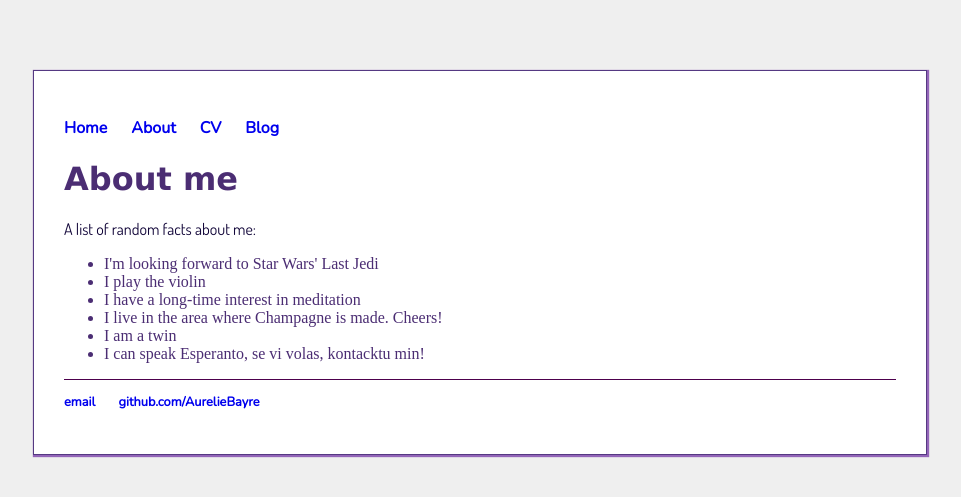
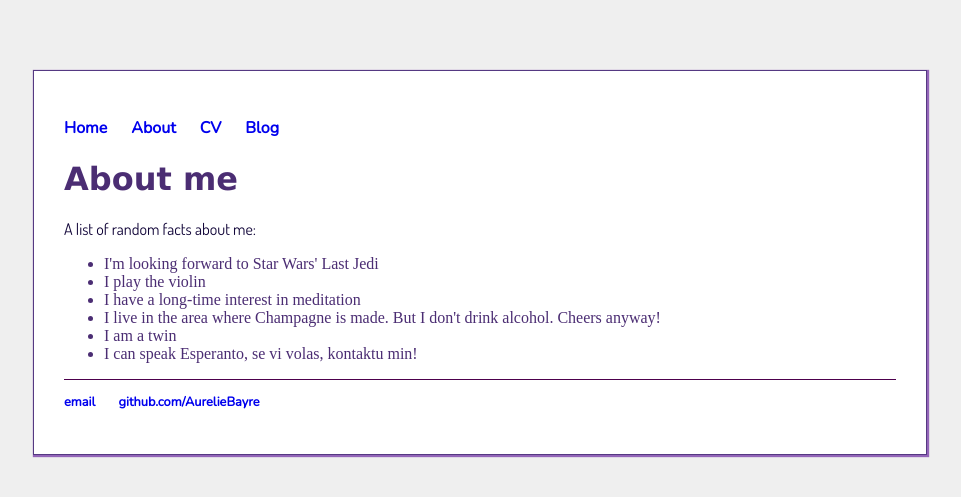
Before and after one commit to AurelieBayre/aurelieBayre.github.io, a Jekyll site: the page built from about/index.html, in a window 1280 px wide. Shown: the top 497 px of the page, without its empty margins (160-1121 px from the left). Built offline with Jekyll 4.4.1, drawn with Linux system fonts in a browser that asks for light colours.

Commit message:
Update index.html

```diff
--- a/about/index.html
+++ b/about/index.html
@@ -11,9 +11,9 @@ title: About Aurélie Bayre, young padawan
 			<li>I'm looking forward to Star Wars' Last Jedi</li>
 			<li>I play the violin</li>
 			<li>I have a long-time interest in meditation</li>
-			<li>I live in the area where Champagne is made. Cheers!</li>
+			<li>I live in the area where Champagne is made. But I don't drink alcohol. Cheers anyway!</li>
 			<li>I am a twin</li>
-			<li>I can speak Esperanto, se vi volas, kontacktu min!</li>
+			<li>I can speak Esperanto, se vi volas, kontaktu min!</li>
 	</ul>
 
 	</p>
```
